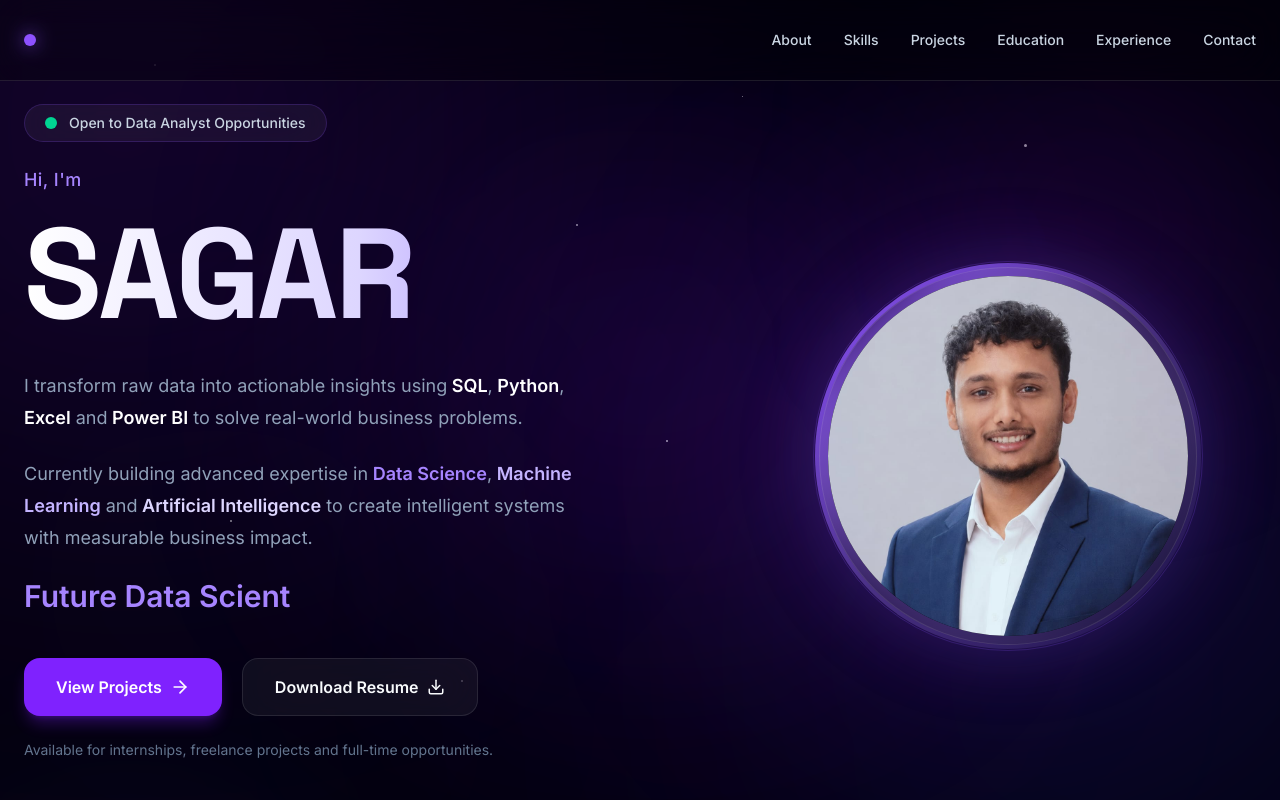
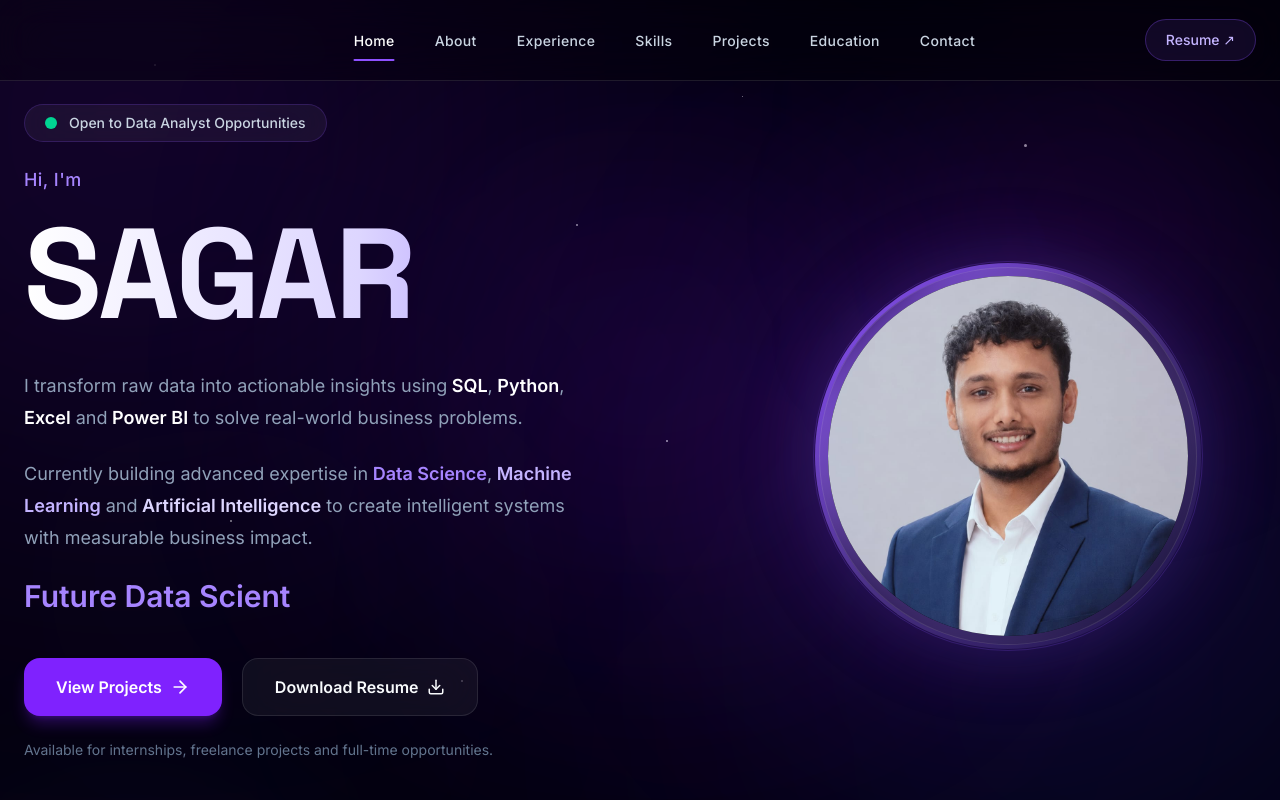
Before and after one commit to sagarmehra69/cosmos, a Next.js app: page / in a window 1280 px wide. Shown: the top 800 px of the page. Built offline with nearby package versions, Linux system fonts and the light colour scheme.

Commit message:
feat: redesign responsive navbar with active navigarion

```diff
--- a/app/page.tsx
+++ b/app/page.tsx
@@ -1,10 +1,10 @@
 import Background from "@/components/effects/Universe/Universe";
 import Hero from "@/components/sections/Hero/Hero";
 import About from "@/components/sections/About/About";
+import Experience from "@/components/sections/Experience/Experience";
 import Skills from "@/components/sections/Skills/Skills";
 import {Projects} from "@/components/sections/Projects";
 import {Education} from "@/components/sections/Education";
-import Experience from "@/components/sections/Experience/Experience";
 import {Contact} from "@/components/sections/Contact";
 import Navbar from "@/components/layout/Navbar/Navbar";
 
@@ -15,10 +15,10 @@ export default function Home() {
       <Navbar />
       <Hero />
       <About />
+      <Experience />
       <Skills />
       <Projects />
       <Education />
-      <Experience />
       <Contact />
     </main>
   );
--- a/components/layout/Navbar/MobileMenu.tsx
+++ b/components/layout/Navbar/MobileMenu.tsx
@@ -1,11 +1,141 @@
 "use client";
 
-import { Menu } from "lucide-react";
+import { useState } from "react";
+import Link from "next/link";
+import { Menu, X } from "lucide-react";
+
+import { navigation } from "@/data/navigation";
+import { useActiveSection } from "@/hooks/useActiveSection";
 
 export default function MobileMenu() {
+  const [open, setOpen] = useState(false);
+  const activeSection = useActiveSection();
+
   return (
-    <button className="md:hidden">
-      <Menu />
-    </button>
+    <>
+      {/* Menu Button */}
+
+      <button
+        onClick={() => setOpen(!open)}
+        aria-label="Toggle navigation menu"
+        className="
+          lg:hidden
+          rounded-xl
+          border
+          border-white/10
+          bg-white/5
+          p-2.5
+          text-white
+          backdrop-blur-xl
+          transition-all
+          duration-300
+          hover:border-violet-500/40
+          hover:bg-violet-500/10
+        "
+      >
+        {open ? <X size={22} /> : <Menu size={22} />}
+      </button>
+
+      {/* Backdrop */}
+
+      {open && (
+        <div
+          onClick={() => setOpen(false)}
+          className="fixed inset-0 z-40 bg-black/50 backdrop-blur-sm lg:hidden"
+        />
+      )}
+
+      {/* Drawer */}
+
+      <div
+        className={`
+          fixed
+          top-20
+          left-4
+          right-4
+          z-50
+          rounded-3xl
+          border
+          border-white/10
+          bg-slate-950/95
+          backdrop-blur-2xl
+          p-6
+          transition-all
+          duration-300
+          lg:hidden
+
+          ${
+            open
+              ? "translate-y-0 opacity-100"
+              : "-translate-y-6 pointer-events-none opacity-0"
+          }
+        `}
+      >
+        <nav>
+          <ul className="space-y-2">
+            {navigation.map((item) => {
+              const isActive =
+                activeSection === item.href.replace("#", "");
+
+              return (
+                <li key={item.name}>
+                  <a
+                    href={item.href}
+                    onClick={() => setOpen(false)}
+                    className={`
+                      block
+                      rounded-xl
+                      px-4
+                      py-3
+                      text-base
+                      font-medium
+                      transition-all
+                      duration-300
+
+                      ${
+                        isActive
+                          ? "bg-violet-500/20 text-violet-300"
+                          : "text-slate-300 hover:bg-white/5 hover:text-white"
+                      }
+                    `}
+                  >
+                    {item.name}
+                  </a>
+                </li>
+              );
+            })}
+          </ul>
+
+          {/* Divider */}
+
+          <div className="my-6 h-px bg-white/10" />
+
+          {/* Resume */}
+
+          <Link
+            href="/Resume.pdf"
+            target="_blank"
+            onClick={() => setOpen(false)}
+            className="
+              flex
+              w-full
+              items-center
+              justify-center
+              rounded-xl
+              bg-violet-600
+              px-5
+              py-3
+              font-medium
+              text-white
+              transition-all
+              duration-300
+              hover:bg-violet-500
+            "
+          >
+            Download Resume
+          </Link>
+        </nav>
+      </div>
+    </>
   );
 }
--- a/components/layout/Navbar/NavLinks.tsx
+++ b/components/layout/Navbar/NavLinks.tsx
@@ -1,17 +1,69 @@
+"use client";
+
 import { navigation } from "@/data/navigation";
+import { useActiveSection } from "@/hooks/useActiveSection";
 
 export default function NavLinks() {
+  const activeSection = useActiveSection();
+
   return (
-    <nav className="hidden items-center gap-8 md:flex">
-      {navigation.map((item) => (
-        <a
-          key={item.name}
-          href={item.href}
-          className="text-sm font-medium text-slate-300 transition hover:text-violet-400"
-        >
-          {item.name}
-        </a>
-      ))}
+    <nav className="hidden lg:block">
+      <ul className="flex items-center gap-10">
+        {navigation.map((item) => {
+          const isActive =
+            activeSection === item.href.replace("#", "");
+
+          return (
+            <li
+              key={item.name}
+              className="group relative"
+            >
+              <a
+                href={item.href}
+                className={`
+                  relative
+                  py-2
+                  text-sm
+                  font-medium
+                  tracking-wide
+                  transition-all
+                  duration-300
+
+                  ${
+                    isActive
+                      ? "text-white"
+                      : "text-slate-300 hover:text-white"
+                  }
+                `}
+              >
+                {item.name}
+
+                {/* Active / Hover Underline */}
+
+                <span
+                  className={`
+                    absolute
+                    -bottom-1
+                    left-1/2
+                    h-[2px]
+                    -translate-x-1/2
+                    rounded-full
+                    bg-violet-500
+                    transition-all
+                    duration-300
+
+                    ${
+                      isActive
+                        ? "w-full"
+                        : "w-0 group-hover:w-full"
+                    }
+                  `}
+                />
+              </a>
+            </li>
+          );
+        })}
+      </ul>
     </nav>
   );
 }
--- a/components/layout/Navbar/Navbar.tsx
+++ b/components/layout/Navbar/Navbar.tsx
@@ -1,18 +1,88 @@
-import NavLogo from "./NavLogo";
+"use client";
+
+import Link from "next/link";
+
+import { useScrolled } from "@/hooks/useScrolled";
+
 import NavLinks from "./NavLinks";
 import MobileMenu from "./MobileMenu";
 
 export default function Navbar() {
+  const scrolled = useScrolled();
+
   return (
-    <header className="fixed top-0 z-50 w-full border-b border-white/10 bg-black/30 backdrop-blur-xl">
-      <div className="mx-auto flex h-20 max-w-7xl items-center justify-between px-6">
+    <header
+      className={`
+        fixed
+        inset-x-0
+        top-0
+        z-50
+        border-b
+        transition-all
+        duration-300
 
-        <NavLogo />
+        ${
+          scrolled
+            ? "border-white/15 bg-black/70 backdrop-blur-2xl shadow-lg shadow-black/20"
+            : "border-white/10 bg-black/30 backdrop-blur-xl"
+        }
+      `}
+    >
+      <div
+        className={`
+          mx-auto
+          flex
+          max-w-7xl
+          items-center
+          justify-between
+          px-6
+          transition-all
+          duration-300
+
+          ${scrolled ? "h-16" : "h-20"}
+        `}
+      >
+        {/* Empty Left Space */}
+
+        <div className="hidden w-40 lg:block" />
+
+        {/* Center Navigation */}
 
         <NavLinks />
 
-        <MobileMenu />
+        {/* Right Side */}
 
+        <div className="flex items-center gap-4">
+          <Link
+            href="/Resume.pdf"
+            target="_blank"
+            className="
+              hidden
+              lg:inline-flex
+              items-center
+              rounded-full
+              border
+              border-violet-500/30
+              bg-violet-500/10
+              px-5
+              py-2.5
+              text-sm
+              font-medium
+              text-violet-300
+              transition-all
+              duration-300
+              hover:-translate-y-0.5
+              hover:border-violet-400
+              hover:bg-violet-500
+              hover:text-white
+              hover:shadow-[0_0_30px_rgba(139,92,246,0.35)]
+            "
+          >
+            Resume ↗
+          </Link>
+
+          <MobileMenu />
+        </div>
       </div>
     </header>
   );
--- a/data/navigation.ts
+++ b/data/navigation.ts
@@ -1,31 +1,9 @@
-export interface NavigationItem {
-  name: string;
-  href: string;
-}
-
-export const navigation: NavigationItem[] = [
-  {
-    name: "About",
-    href: "#about",
-  },
-  {
-    name: "Skills",
-    href: "#skills",
-  },
-  {
-    name: "Projects",
-    href: "#projects",
-  },
-  {
-    name: "Education",
-    href: "#education",
-  },
-  {
-    name: "Experience",
-    href: "#experience",
-  },
-  {
-    name: "Contact",
-    href: "#contact",
-  },
+export const navigation = [
+  { name: "Home", href: "#home" },
+  { name: "About", href: "#about" },
+  { name: "Experience", href: "#experience" },
+  { name: "Skills", href: "#skills" },
+  { name: "Projects", href: "#projects" },
+  { name: "Education", href: "#education" },
+  { name: "Contact", href: "#contact" },
 ];
--- /dev/null
+++ b/hooks/useActiveSection.ts
@@ -0,0 +1,46 @@
+"use client";
+
+import { useEffect, useState } from "react";
+
+export function useActiveSection() {
+  const [activeSection, setActiveSection] = useState("home");
+
+  useEffect(() => {
+    const handleScroll = () => {
+      const sections = document.querySelectorAll<HTMLElement>("section[id]");
+
+      const scrollPosition = window.scrollY + 120;
+
+      let currentSection = "home";
+
+      sections.forEach((section) => {
+        const sectionTop = section.offsetTop;
+        const sectionHeight = section.offsetHeight;
+
+        if (
+          scrollPosition >= sectionTop &&
+          scrollPosition < sectionTop + sectionHeight
+        ) {
+          currentSection = section.id;
+        }
+      });
+
+      setActiveSection(currentSection);
+    };
+
+    handleScroll();
+
+    window.addEventListener("scroll", handleScroll, {
+      passive: true,
+    });
+
+    window.addEventListener("resize", handleScroll);
+
+    return () => {
+      window.removeEventListener("scroll", handleScroll);
+      window.removeEventListener("resize", handleScroll);
+    };
+  }, []);
+
+  return activeSection;
+}
--- /dev/null
+++ b/hooks/useScrolled.ts
@@ -0,0 +1,23 @@
+"use client";
+
+import { useEffect, useState } from "react";
+
+export function useScrolled() {
+  const [scrolled, setScrolled] = useState(false);
+
+  useEffect(() => {
+    const handleScroll = () => {
+      setScrolled(window.scrollY > 40);
+    };
+
+    handleScroll();
+
+    window.addEventListener("scroll", handleScroll, {
+      passive: true,
+    });
+
+    return () => window.removeEventListener("scroll", handleScroll);
+  }, []);
+
+  return scrolled;
+}
```
